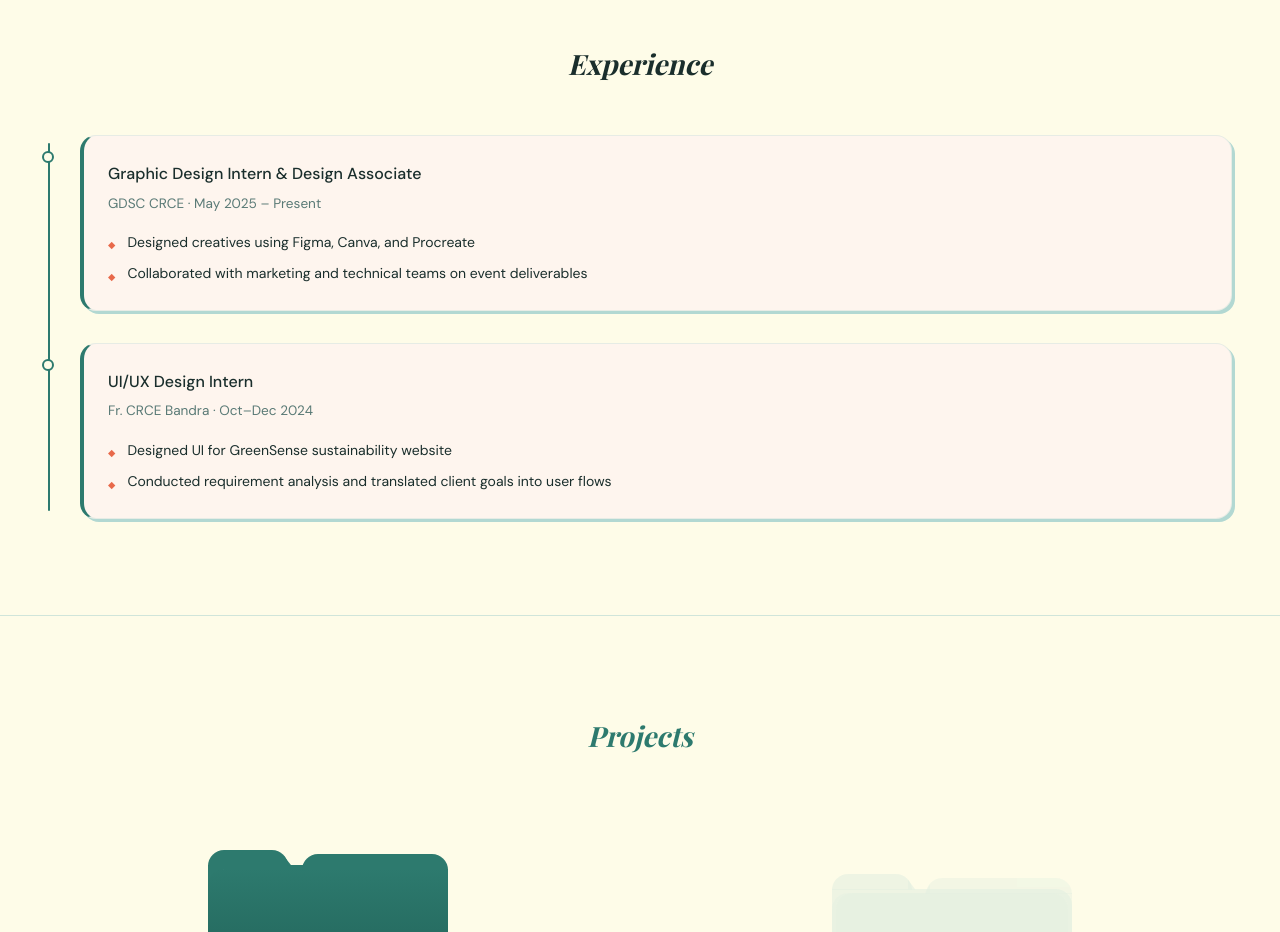
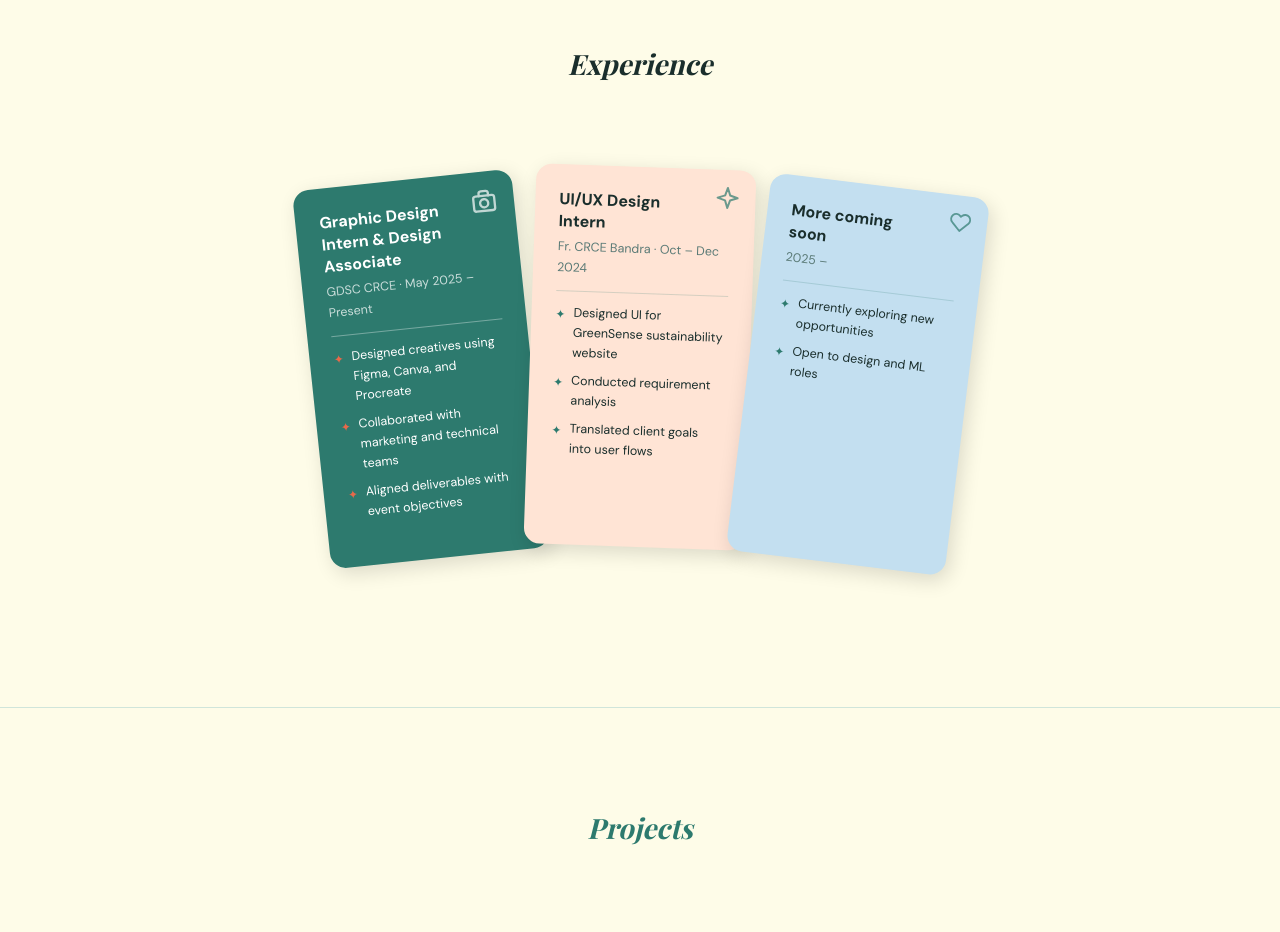
Before and after one commit to Codersaanvii/portfolio-saanvi, a Next.js app: page / in a window 1280 px wide. Shown: the part 1400-2332 px from the top of the page. Built offline with nearby package versions, Linux system fonts and the light colour scheme; a web font is replaced by a local one.

Commit message:
Redesign Experience section with fanned cards and update Hero section

```diff
--- a/src/components/sections/ExperienceSection.tsx
+++ b/src/components/sections/ExperienceSection.tsx
@@ -1,69 +1,147 @@
+"use client";
+
+import { motion } from "framer-motion";
 import Section from "@/components/ui/Section";
+import React from "react";
 
-const experiences = [
+const cardsData = [
   {
-    role: "Graphic Design Intern & Design Associate",
+    id: 1,
+    title: "Graphic Design Intern & Design Associate",
     company: "GDSC CRCE",
-    period: "May 2025 – Present",
+    date: "May 2025 – Present",
     bullets: [
       "Designed creatives using Figma, Canva, and Procreate",
-      "Collaborated with marketing and technical teams on event deliverables",
+      "Collaborated with marketing and technical teams",
+      "Aligned deliverables with event objectives",
     ],
+    bgClass: "bg-teal",
+    textTitle: "text-white",
+    textSub: "text-white/75",
+    textBullet: "text-white",
+    divider: "border-white/35",
+    bulletPrefix: "text-coral",
+    icon: (
+      <svg width="28" height="28" viewBox="0 0 24 24" fill="none" stroke="white" strokeWidth="2" strokeLinecap="round" strokeLinejoin="round" className="absolute top-[1rem] right-[1rem] opacity-70">
+        <rect x="3" y="7" width="18" height="13" rx="2" />
+        <circle cx="12" cy="13.5" r="3.5" />
+        <path d="M8 7V5a2 2 0 0 1 2-2h4a2 2 0 0 1 2 2v2" />
+      </svg>
+    ),
+    lgTransform: "lg:[transform:rotate(-6deg)_translate(-20px,10px)]",
+    lgHover: "lg:hover:[transform:rotate(0deg)_translateY(-24px)]",
   },
   {
-    role: "UI/UX Design Intern",
+    id: 2,
+    title: "UI/UX Design Intern",
     company: "Fr. CRCE Bandra",
-    period: "Oct–Dec 2024",
+    date: "Oct – Dec 2024",
     bullets: [
       "Designed UI for GreenSense sustainability website",
-      "Conducted requirement analysis and translated client goals into user flows",
+      "Conducted requirement analysis",
+      "Translated client goals into user flows",
     ],
+    bgClass: "bg-peach",
+    textTitle: "text-dark",
+    textSub: "text-muted",
+    textBullet: "text-dark",
+    divider: "border-teal/20",
+    bulletPrefix: "text-teal",
+    icon: (
+      <svg width="24" height="24" viewBox="0 0 24 24" fill="none" stroke="currentColor" strokeWidth="2" strokeLinecap="round" strokeLinejoin="round" className="absolute top-[1rem] right-[1rem] opacity-70 text-teal">
+        <path d="M12 2L14.5 9.5L22 12L14.5 14.5L12 22L9.5 14.5L2 12L9.5 9.5L12 2Z" />
+      </svg>
+    ),
+    lgTransform: "lg:[transform:rotate(2deg)_translate(0px,0px)]",
+    lgHover: "lg:hover:[transform:rotate(0deg)_translateY(-24px)]",
   },
+  {
+    id: 3,
+    title: "More coming soon",
+    company: "",
+    date: "2025 –",
+    bullets: [
+      "Currently exploring new opportunities",
+      "Open to design and ML roles",
+    ],
+    bgClass: "bg-babyblue",
+    textTitle: "text-dark",
+    textSub: "text-muted",
+    textBullet: "text-dark",
+    divider: "border-teal/20",
+    bulletPrefix: "text-teal",
+    icon: (
+      <svg width="22" height="22" viewBox="0 0 24 24" fill="none" stroke="currentColor" strokeWidth="2" strokeLinecap="round" strokeLinejoin="round" className="absolute top-[1rem] right-[1rem] opacity-70 text-teal">
+        <path d="M20.84 4.61a5.5 5.5 0 0 0-7.78 0L12 5.67l-1.06-1.06a5.5 5.5 0 0 0-7.78 7.78l1.06 1.06L12 21.23l7.78-7.78 1.06-1.06a5.5 5.5 0 0 0 0-7.78z" />
+      </svg>
+    ),
+    lgTransform: "lg:[transform:rotate(7deg)_translate(20px,15px)]",
+    lgHover: "lg:hover:[transform:rotate(0deg)_translateY(-24px)]",
+  }
 ];
 
 export default function ExperienceSection() {
   return (
     <div className="bg-butter border-t border-teal-light/60">
       <Section id="experience">
-        <h2 className="font-serif font-bold italic text-[1.75rem] text-dark mb-12 text-center">
+        <h2 className="font-serif font-bold italic text-[1.75rem] text-dark mb-[3rem] text-center">
           Experience
         </h2>
 
-        <div className="relative pl-6 md:pl-8">
-          {/* Vertical timeline line */}
-          <div className="absolute left-0 top-2 bottom-2 w-[2px] bg-teal rounded-full" />
+        <div className="flex flex-col md:flex-row md:flex-wrap lg:flex-nowrap items-center md:items-stretch lg:items-start justify-center gap-4 md:gap-6 lg:gap-0 lg:-space-x-5 relative px-4 md:px-8 lg:px-[4rem] lg:pt-[2rem] lg:pb-[4rem] max-w-5xl mx-auto">
+          {cardsData.map((card, index) => (
+            <motion.div
+              key={card.id}
+              initial={{ opacity: 0, scale: 0.85, y: 30 }}
+              whileInView={{ opacity: 1, scale: 1, y: 0 }}
+              viewport={{ once: true, amount: 0.3 }}
+              transition={{
+                delay: index * 0.15,
+                type: "spring",
+                stiffness: 200,
+                damping: 22,
+              }}
+              className="relative w-full md:w-[calc(50%-12px)] lg:w-[220px] flex-shrink-0 z-0 lg:hover:z-10"
+            >
+              <div
+                className={`rounded-[16px] p-[1.5rem] shadow-[4px_6px_20px_rgba(0,0,0,0.14)] ${card.bgClass} cursor-default transition-all duration-300 ease-[cubic-bezier(0.34,1.4,0.64,1)] ${card.lgTransform} ${card.lgHover} lg:hover:shadow-[6px_12px_32px_rgba(0,0,0,0.2)]`}
+                style={{ width: '220px', height: '380px', overflow: 'hidden' }}
+              >
+                <h3
+                  className={`font-sans font-bold text-[1rem] ${card.textTitle} pr-[32px] leading-snug`}
+                  style={{ display: '-webkit-box', WebkitLineClamp: 3, WebkitBoxOrient: 'vertical', overflow: 'hidden' }}
+                >
+                  {card.title}
+                </h3>
+                <p className={`font-sans text-[0.78rem] ${card.textSub} mt-1`}>
+                  {card.company}
+                  {card.company && " · "}
+                  {card.date}
+                </p>
 
-          <div className="space-y-8">
-            {experiences.map((exp, idx) => (
-              <div key={idx} className="relative">
-                {/* Timeline node */}
-                <div className="absolute -left-[30px] md:-left-[38px] top-4 w-3 h-3 rounded-full bg-butter border-2 border-teal" />
+                {card.icon}
 
-                {/* Entry card */}
-                <div
-                  className="bg-card-bg p-6 rounded-[16px] border-l-4 border-l-teal border border-teal-light/30 transition-transform hover:-translate-y-1 duration-200"
-                  style={{ boxShadow: "3px 3px 0px #B2D8D2" }}
+                <div className={`border-t ${card.divider} my-[0.75rem]`} />
+
+                <ul className="space-y-2">
+                  {card.bullets.map((b, i) => (
+                    <li key={i} className="flex flex-row items-start gap-[8px]">
+                      <span
+                        className={`${card.bulletPrefix} text-[0.75rem] font-normal leading-[1.6] mt-[1px]`}
                       >
-                  <h3 className="font-sans font-medium text-[1rem] text-dark mb-1">
-                    {exp.role}
-                  </h3>
-                  <p className="font-sans text-[0.85rem] text-muted mb-4">
-                    {exp.company} · {exp.period}
-                  </p>
-                  <ul className="space-y-2">
-                    {exp.bullets.map((b, i) => (
-                      <li key={i} className="flex items-start gap-3">
-                        <span className="text-coral text-[0.6rem] mt-[0.4rem]">◆</span>
-                        <span className="font-sans text-[0.875rem] text-dark leading-[1.7]">
+                        ✦
+                      </span>
+                      <span
+                        className={`font-sans text-[0.78rem] ${card.textBullet} leading-[1.6]`}
+                      >
                         {b}
                       </span>
                     </li>
                   ))}
                 </ul>
               </div>
-              </div>
+            </motion.div>
           ))}
-          </div>
         </div>
       </Section>
     </div>
```
Also changed, not shown: src/components/sections/HeroSection.tsx (+8 -8 lines). Lines whose indentation alone changed are shown as unchanged.
